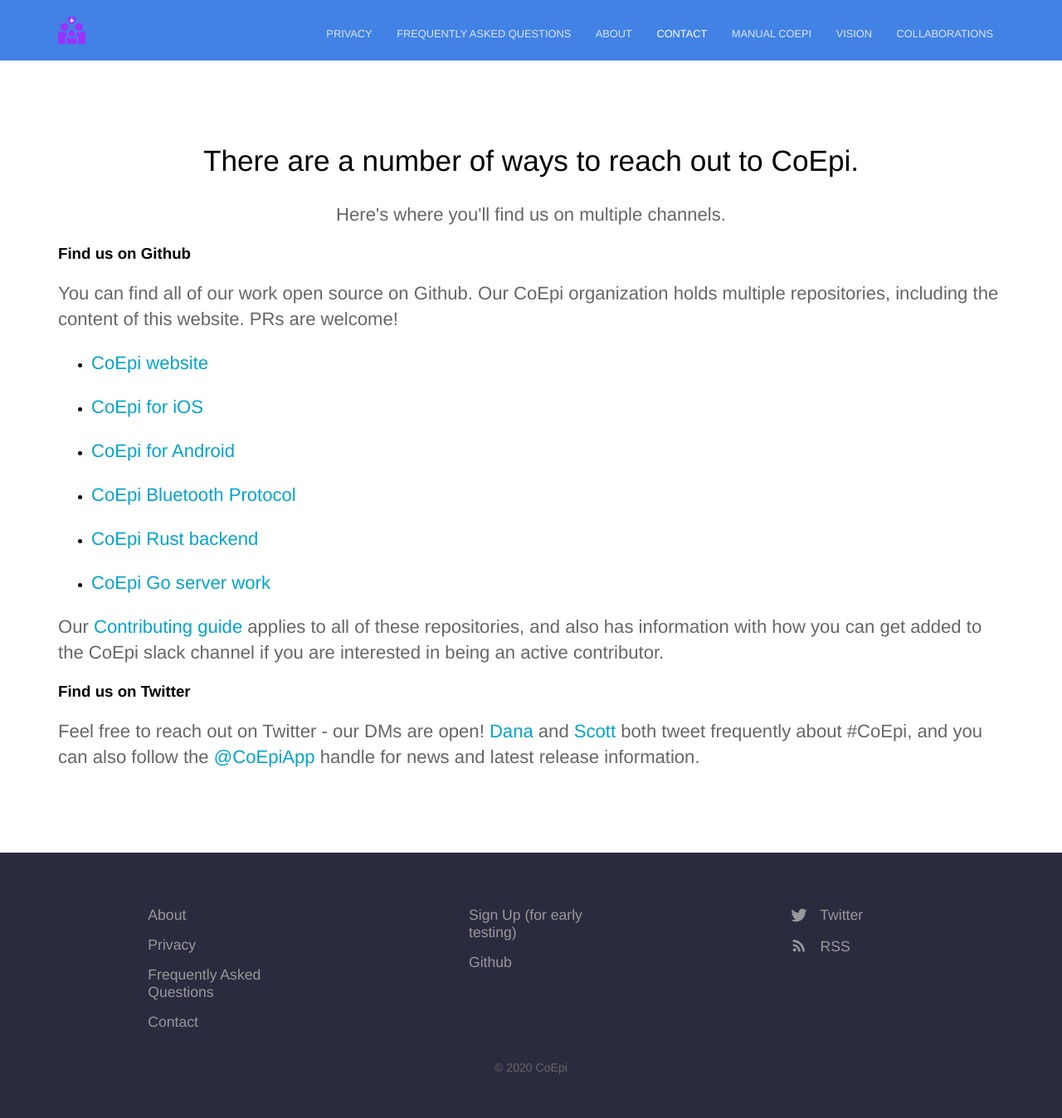
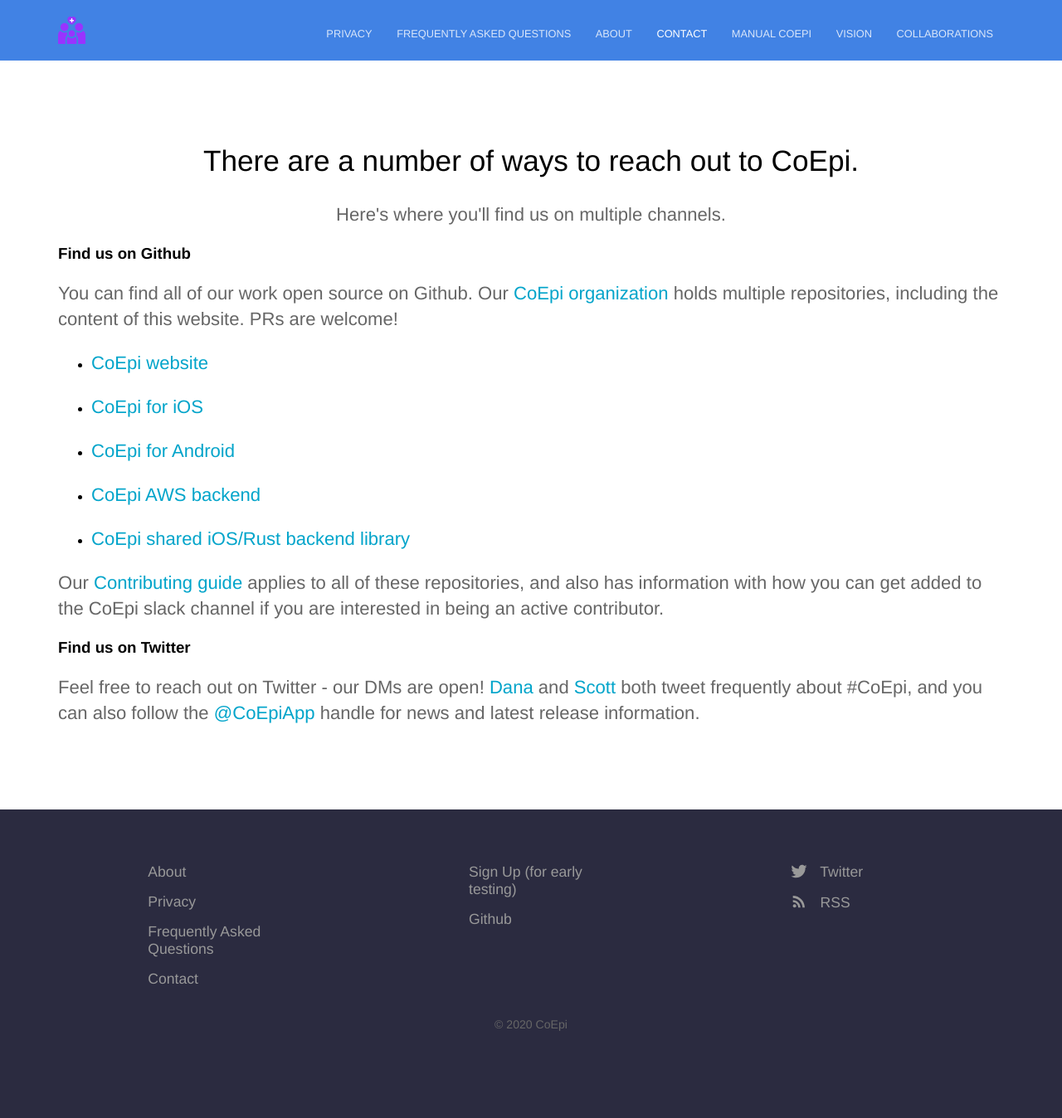
Before and after one commit to Co-Epi/website, a Jekyll site: the page built from contact.html, in a window 1280 px wide. Shown: the whole page at 83% size. Built offline with Jekyll 4.4.1, drawn with Linux system fonts in a browser that asks for light colours; after the commit the page ends 1295 px from its top, so only the background shows below that.

Commit message:
Update with most up to date active repository links

```diff
--- a/contact.html
+++ b/contact.html
@@ -5,14 +5,13 @@
 ---
 
 <h3 id="find-us-on-github">Find us on Github</h3>
-<p>You can find all of our work open source on Github. Our CoEpi organization holds multiple repositories, including the content of this website. PRs are welcome!</p>
+<p>You can find all of our work open source on Github. Our <a href="https://github.com/Co-Epi">CoEpi organization</a> holds multiple repositories, including the content of this website. PRs are welcome!</p>
 <ul>
 <li><p><a href="https://github.com/Co-Epi/website">CoEpi website</a></li>
 <li><p><a href="https://github.com/Co-Epi/app-ios">CoEpi for iOS</a></li>
 <li><p><a href="https://github.com/Co-Epi/app-android">CoEpi for Android</a></li>
-<li><p><a href="https://github.com/Co-Epi/CEN">CoEpi Bluetooth Protocol</a></li>
-<li><p><a href="https://github.com/Co-Epi/coepi-backend-rust">CoEpi Rust backend</a></li>
-<li><p><a href="https://github.com/Co-Epi/coepi-backend-go">CoEpi Go server work</a></li>
+<li><p><a href="https://github.com/Co-Epi/coepi-backend-aws">CoEpi AWS backend</a></li>
+<li><p><a href="https://github.com/Co-Epi/app-backend-rust">CoEpi shared iOS/Rust backend library</a></li>
 <p></ul>
 <p>Our <a href="https://github.com/Co-Epi/.github/blob/master/CONTRIBUTING.md">Contributing guide</a> applies to all of these repositories, and also has information with how you can get added to the CoEpi slack channel if you are interested in being an active contributor. </p>
 <h3 id="find-us-on-twitter">Find us on Twitter</h3>
```
